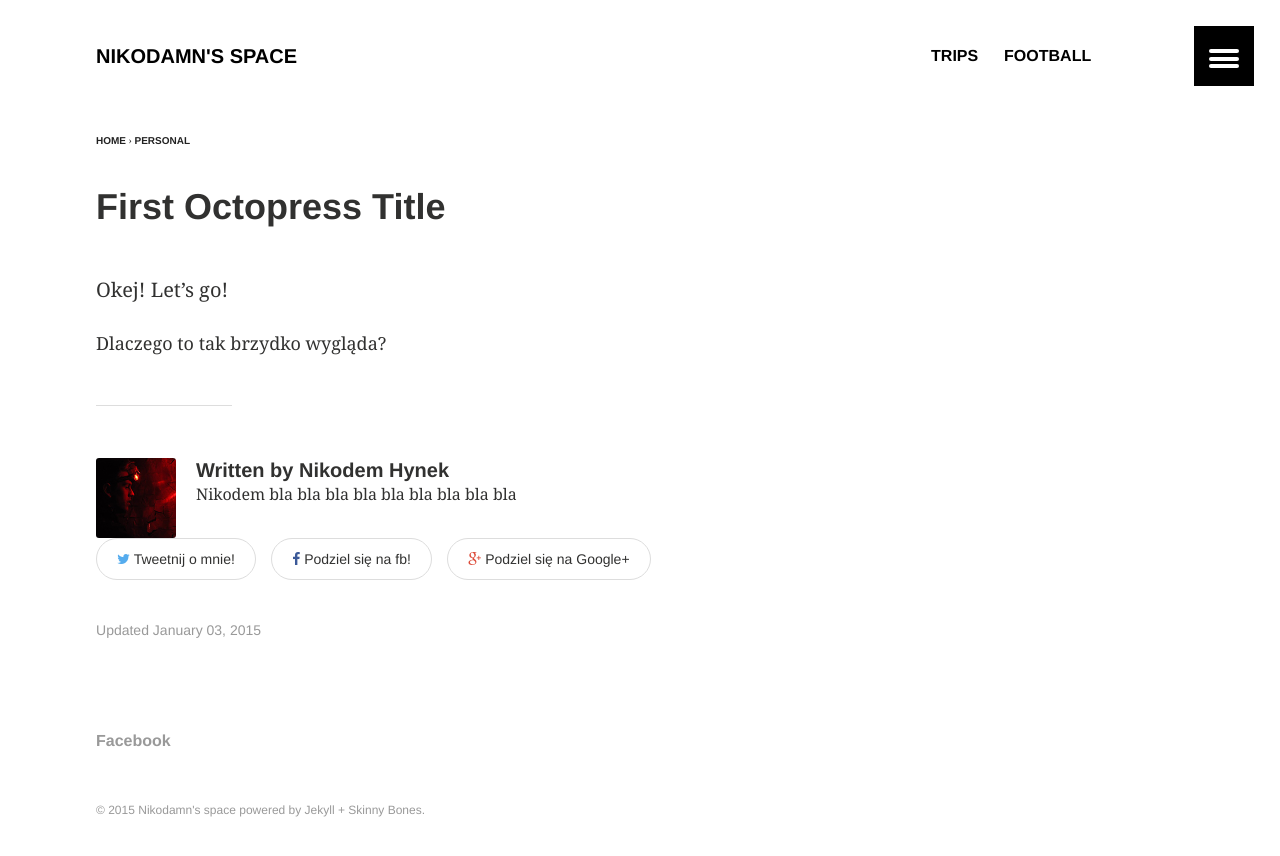
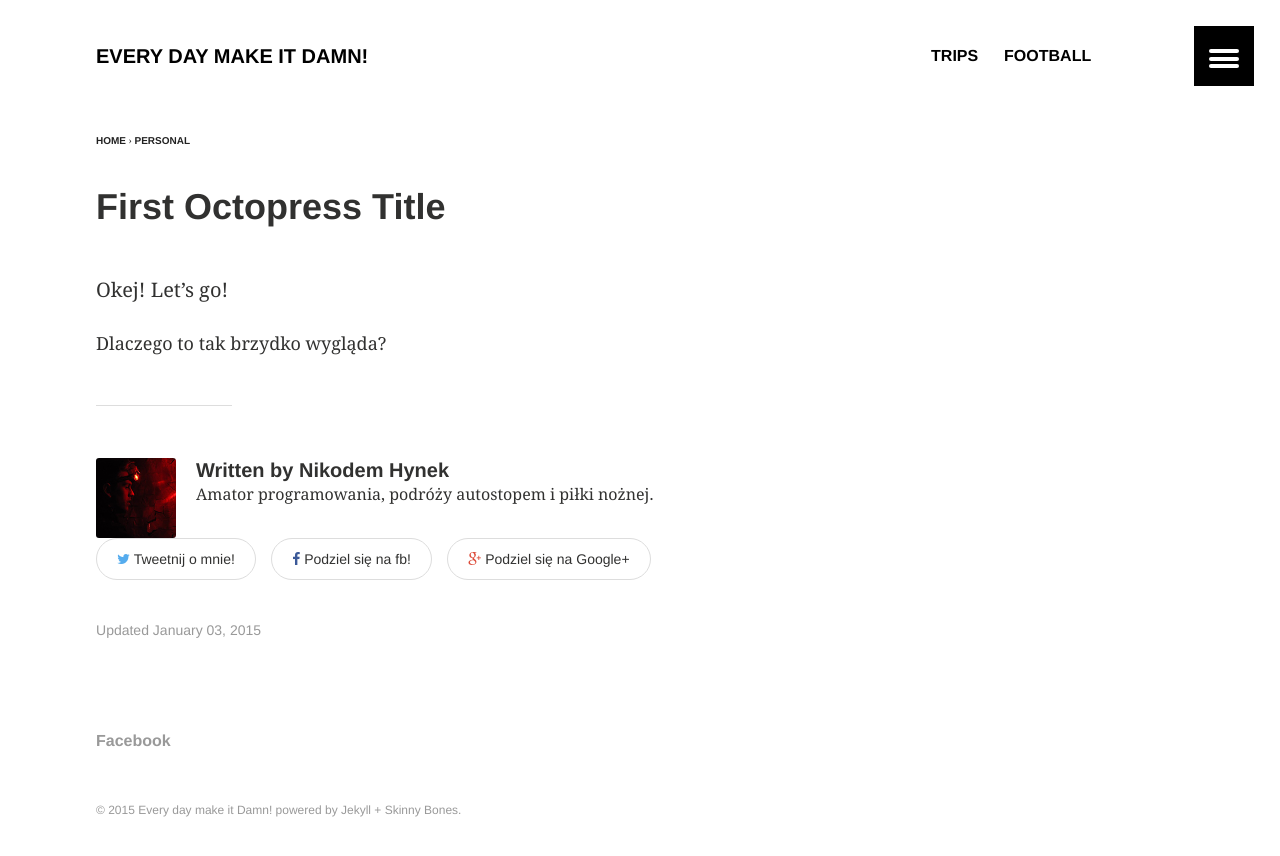
Before and after one commit to nikodamn/nikodamn.github.io, a Jekyll site: the page built from _posts/2015-01-03-first-octopress-title.md, in a window 1280 px wide. Shown: the top 856 px of the page. Built offline with Jekyll 4.4.1, drawn with Linux system fonts in a browser that asks for light colours.

Commit message:
Update page

```diff
--- a/_config.yml
+++ b/_config.yml
@@ -1,6 +1,6 @@
 # Site wide configuration
 
-title: Nikodamn's space
+title: Every day make it Damn!
 description: Learn from this mistake
 logo: logo.jpeg
 teaser: amsterdam.jpg
@@ -27,7 +27,7 @@ owner:
   google:
     ad-client:
     ad-slot:
-  bio: "Nikodem bla bla bla bla bla bla bla bla bla"
+  bio: "Amator programowania, podróży autostopem i piłki nożnej."
   avatar: bio-photo.jpg # 160x160 px image for author byline
 disqus-shortname:
 
```
Also changed, not shown: index.md (+1 -1 lines).
